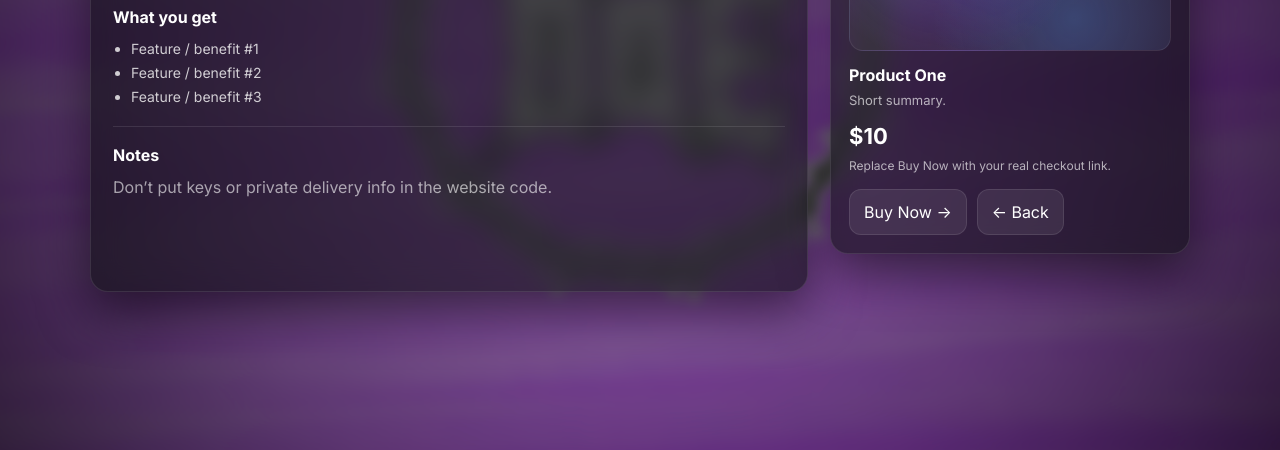
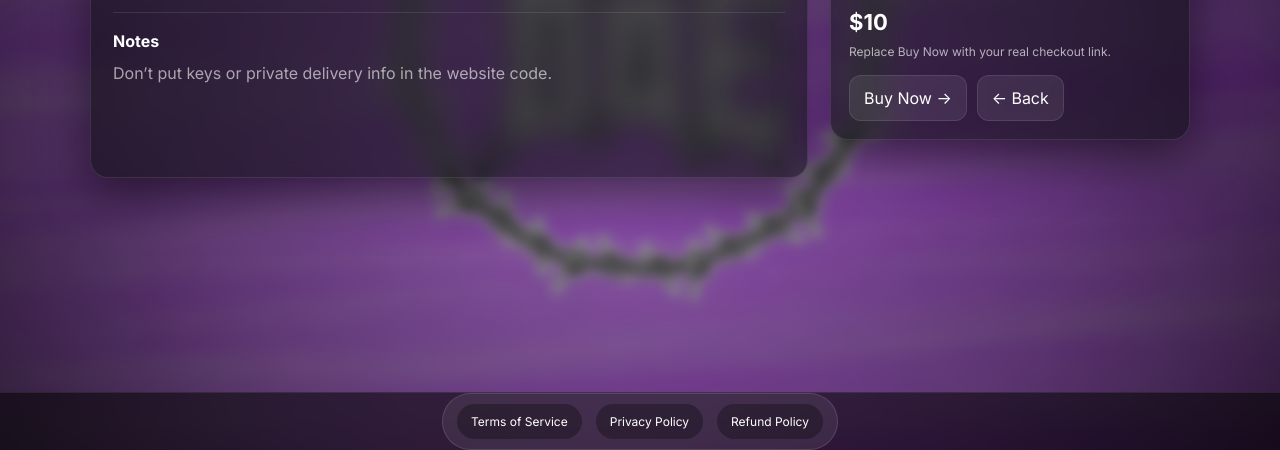
Before and after one commit to oqe8cfg/oqe8, a plain HTML site: page product-one.html in a window 1280 px wide. Shown: the part 350-800 px from the top of the page. Drawn offline with Linux system fonts and the light colour scheme.

Commit message:
Update product-one.html

```diff
--- a/product-one.html
+++ b/product-one.html
@@ -30,7 +30,7 @@ a{text-decoration:none;color:inherit;}
   background:radial-gradient(circle at center, rgba(0,0,0,.25) 0%, rgba(0,0,0,.55) 60%, rgba(0,0,0,.8) 100%);
 }
 
-/* NAVBAR */
+/* TOP NAVBAR */
 .nav{
   position:fixed; top:0;left:0;right:0;
   height:64px; padding:0 28px;
@@ -55,21 +55,55 @@ a{text-decoration:none;color:inherit;}
 .bubble-item{padding:10px 18px;border-radius:999px;background:rgba(0,0,0,.35);font-size:13px;transition:.2s;}
 .bubble-item:hover{background:rgba(255,255,255,.1);}
 
+/* BOTTOM BAR */
+.footer{
+  position:fixed; left:0; right:0; bottom:0;
+  height:58px;
+  padding:0 18px;
+  background:rgba(5,5,5,.55); /* slightly transparent */
+  border-top:1px solid rgba(255,255,255,.08);
+  backdrop-filter: blur(10px);
+  display:flex;
+  align-items:center;
+  justify-content:center;
+  z-index:50;
+}
+.footer-nav{
+  display:flex;
+  gap:14px;
+  padding:10px 14px;
+  border-radius:999px;
+  background:rgba(255,255,255,.08);
+  border:1px solid rgba(255,255,255,.12);
+}
+.footer-item{
+  padding:10px 14px;
+  border-radius:999px;
+  background:rgba(0,0,0,.30);
+  font-size:12px;
+  transition:.2s;
+  white-space:nowrap;
+}
+.footer-item:hover{
+  background:rgba(255,255,255,.10);
+}
+
 /* PAGE */
-.wrap{padding-top:64px;}
+.wrap{
+  padding-top:64px;
+  padding-bottom:58px; /* room for footer */
+}
 .page{
-  min-height:calc(100vh - 64px);
-  display:flex; align-items:center; justify-content:center;
-  padding:34px 18px;
+  /* allow some scrolling space */
+  padding:44px 18px 80px;
 }
 .layout{
   width:min(1100px, 96vw);
+  margin:0 auto;
   display:flex;
   gap:22px;
   justify-content:center;
   flex-wrap:wrap;
-
-  /* ✅ key fix: don’t force equal heights */
   align-items:flex-start;
 }
 
@@ -78,10 +112,7 @@ a{text-decoration:none;color:inherit;}
   flex:1 1 560px;
   min-width:min(560px, 96vw);
   padding:22px;
-
-  /* ✅ makes it visibly taller by ~20% */
   min-height:420px;
-
   border-radius:18px;
   background:rgba(15,15,20,.62);
   border:1px solid rgba(255,255,255,.10);
@@ -131,10 +162,17 @@ a{text-decoration:none;color:inherit;}
 }
 .btn:hover{background:rgba(255,255,255,.14);border-color:rgba(255,255,255,.18);}
 
+/* adds a little extra scroll space (what you asked for) */
+.scroll-space{height:120px;}
+
 @media(max-width:820px){
   .bubble-nav{display:none;}
+  .footer-nav{gap:10px; flex-wrap:wrap; justify-content:center;}
+  .footer{height:auto; padding:10px 12px;}
+  .wrap{padding-bottom:86px;}
   .info,.side{flex-basis:100%;min-width:0;}
-  .info{min-height:0;} /* mobile: let it size naturally */
+  .info{min-height:0;}
+  .scroll-space{height:80px;}
 }
 </style>
 </head>
@@ -199,8 +237,18 @@ a{text-decoration:none;color:inherit;}
       </aside>
 
     </div>
+
+    <div class="scroll-space"></div>
   </section>
 </main>
 
+<footer class="footer">
+  <nav class="footer-nav">
+    <a class="footer-item" href="terms.html">Terms of Service</a>
+    <a class="footer-item" href="privacy.html">Privacy Policy</a>
+    <a class="footer-item" href="refund.html">Refund Policy</a>
+  </nav>
+</footer>
+
 </body>
 </html>
```
